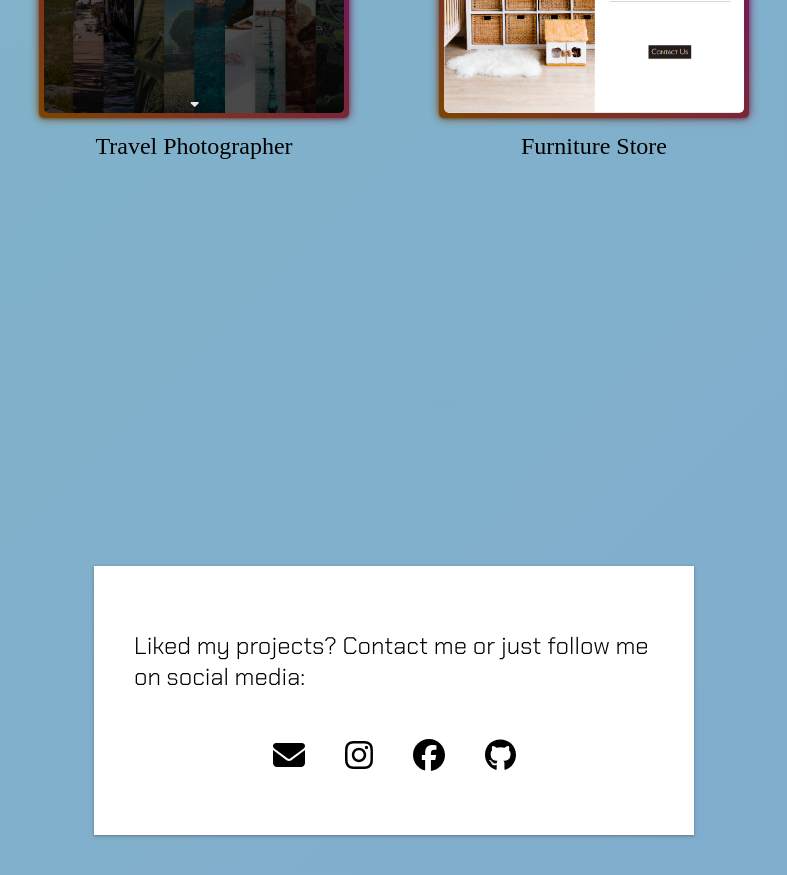
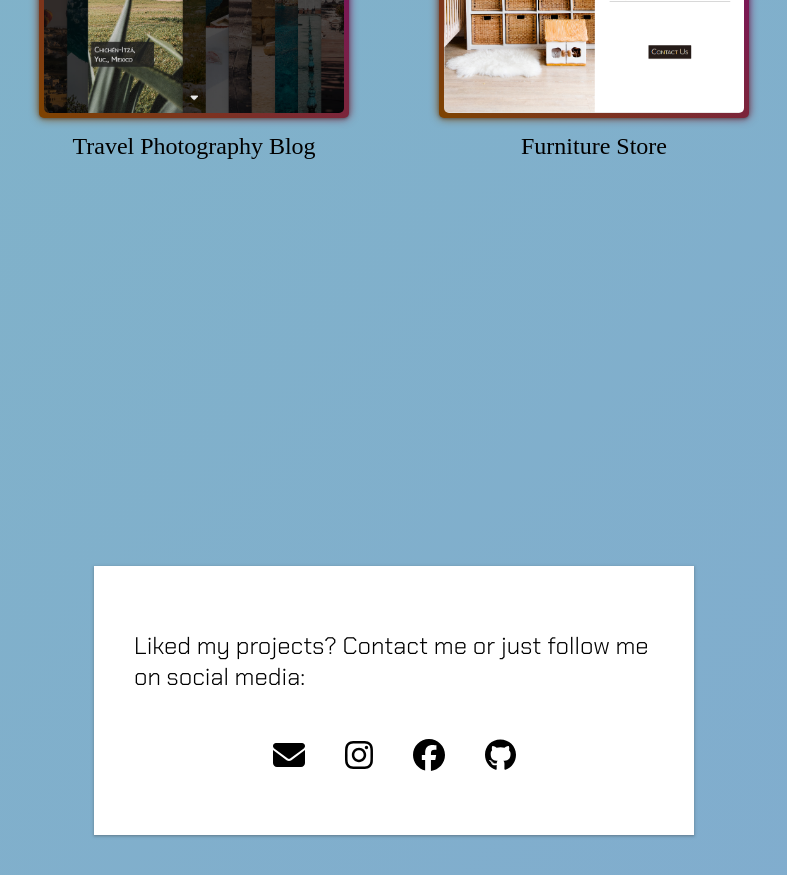
Before and after one commit to b-na/b-na.github.io, a React (Create React App) app: page / in a window 1280 px wide. Shown: the part 2900-3775 px from the top of the page, without its empty margins (246-1033 px from the left). Built offline with nearby package versions, Linux system fonts and the light colour scheme; a web font is replaced by a local one.

Commit message:
changed tpb project image

```diff
--- a/src/App.js
+++ b/src/App.js
@@ -83,7 +83,7 @@ function App() {
             <div className='link'>
               <a id='travel' href='https://b-na.github.io/travel_photography_blog/' target='blank'><img src='./Projects/travel_photography_blog.png' alt=""></img></a>
             </div>
-            <a href='https://b-na.github.io/travel_photography_blog/'><p>Travel Photographer</p></a>
+            <a href='https://b-na.github.io/travel_photography_blog/'><p>Travel Photography Blog</p></a>
           </div>
           <div className='project'>
             <div className='link'>
```
Also changed, not shown: public/Projects/travel_photography_blog.png.
